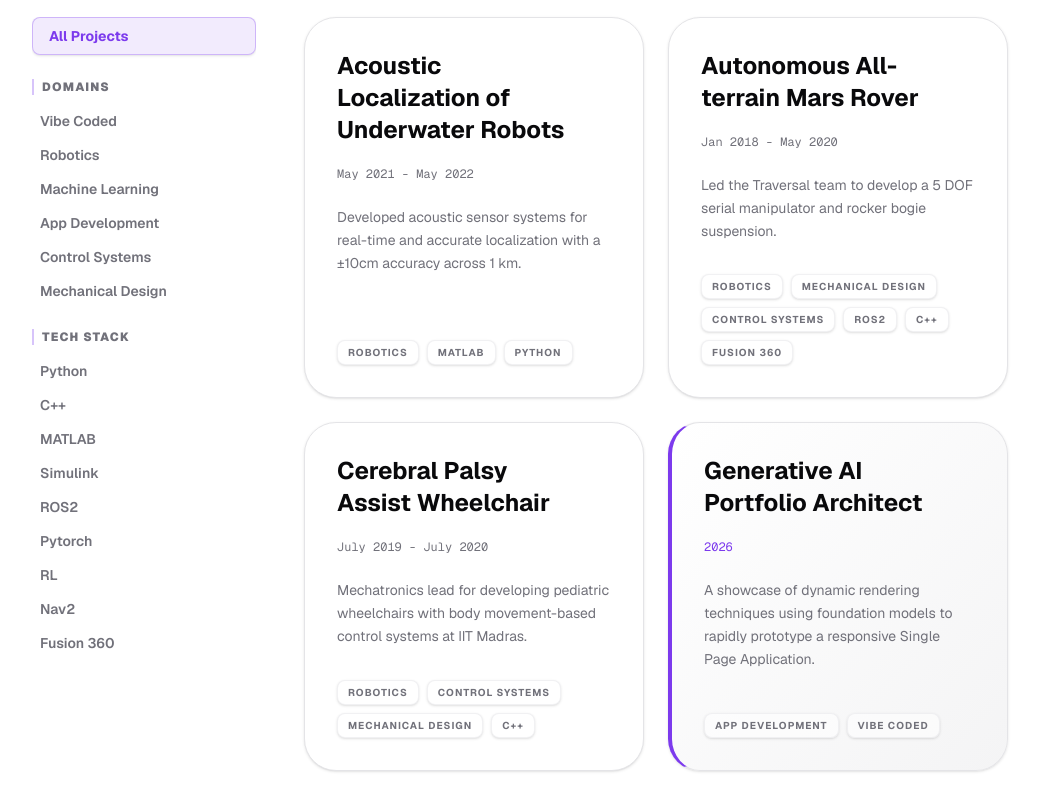
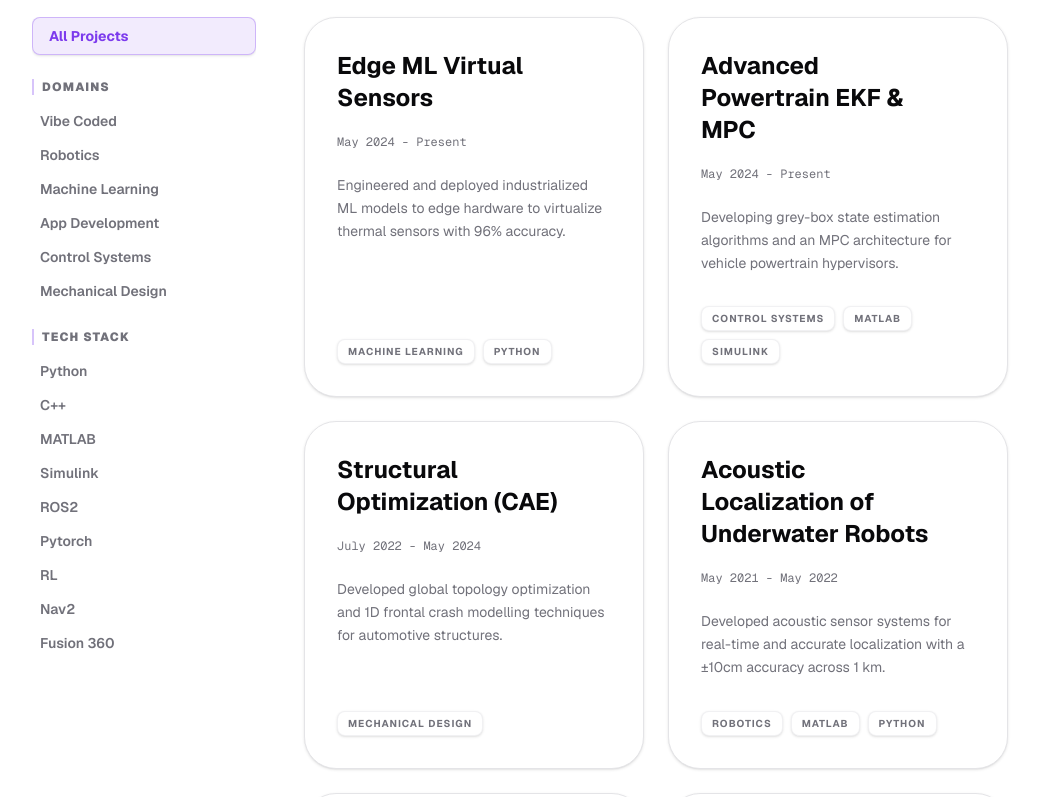
Before and after one commit to saivenkat1105/Portfolio_Website, a Next.js app: page / in a window 1280 px wide. Shown: the part 1040-1837 px from the top of the page, without its empty margins (240-1279 px from the left). Built offline with nearby package versions, Linux system fonts and the light colour scheme.

Commit message:
Add JLR experiences to projects

```diff
--- a/src/data/projects.ts
+++ b/src/data/projects.ts
@@ -13,6 +13,36 @@ export type Project = {
 };
 
 export const allProjects: Project[] = [
+  {
+    slug: "jlr-virtual-sensors",
+    title: "Edge ML Virtual Sensors",
+    date: "May 2024 - Present",
+    type: "engineering",
+    shortDescription: "Engineered and deployed industrialized ML models to edge hardware to virtualize thermal sensors with 96% accuracy.",
+    longDescription: "At Jaguar Land Rover, I led the development and deployment of industrialized Machine Learning models directly onto Edge hardware. This system successfully virtualized physical thermal sensors aboard the vehicle platform, achieving a 96% real-time prediction accuracy. I also built a comprehensive ML data pipeline that reduced the overall model delivery and testing cycle from 1 week down to just 4 hours.",
+    tags: ["Machine Learning", "Python"],
+    link: "#"
+  },
+  {
+    slug: "jlr-advanced-controls",
+    title: "Advanced Powertrain EKF & MPC",
+    date: "May 2024 - Present",
+    type: "engineering",
+    shortDescription: "Developing grey-box state estimation algorithms and an MPC architecture for vehicle powertrain hypervisors.",
+    longDescription: "At Jaguar Land Rover, I assisted in developing a supervisory controller (hypervisor) that provides a significant range benefit of 15-35 miles. Currently, my work focuses extensively on classical and modern control theories—specifically developing an Extended Kalman Filter (EKF) for robust grey-box state estimation, and designing a deployable Model Predictive Control (MPC) architecture engineered to simultaneously optimize passenger comfort and vehicle efficiency.",
+    tags: ["Control Systems", "MATLAB", "Simulink"],
+    link: "#"
+  },
+  {
+    slug: "jlr-structural-cae",
+    title: "Structural Optimization (CAE)",
+    date: "July 2022 - May 2024",
+    type: "engineering",
+    shortDescription: "Developed global topology optimization and 1D frontal crash modelling techniques for automotive structures.",
+    longDescription: "As a Structural CAE Analyst at Jaguar Land Rover, I focused on Multi-disciplinary Optimization. I successfully developed topology optimization workflows that satisfied stringent frontal crash requirements while simultaneously reducing overall vehicle structure weight by 10%. Additionally, I advanced Reduced Order Modelling techniques, creating 1D frontal crash models to enable significantly faster turnaround times during early design verification stages.",
+    tags: ["Mechanical Design"],
+    link: "#"
+  },
   {
     slug: "underwater-localization",
     title: "Acoustic Localization of Underwater Robots",
```
